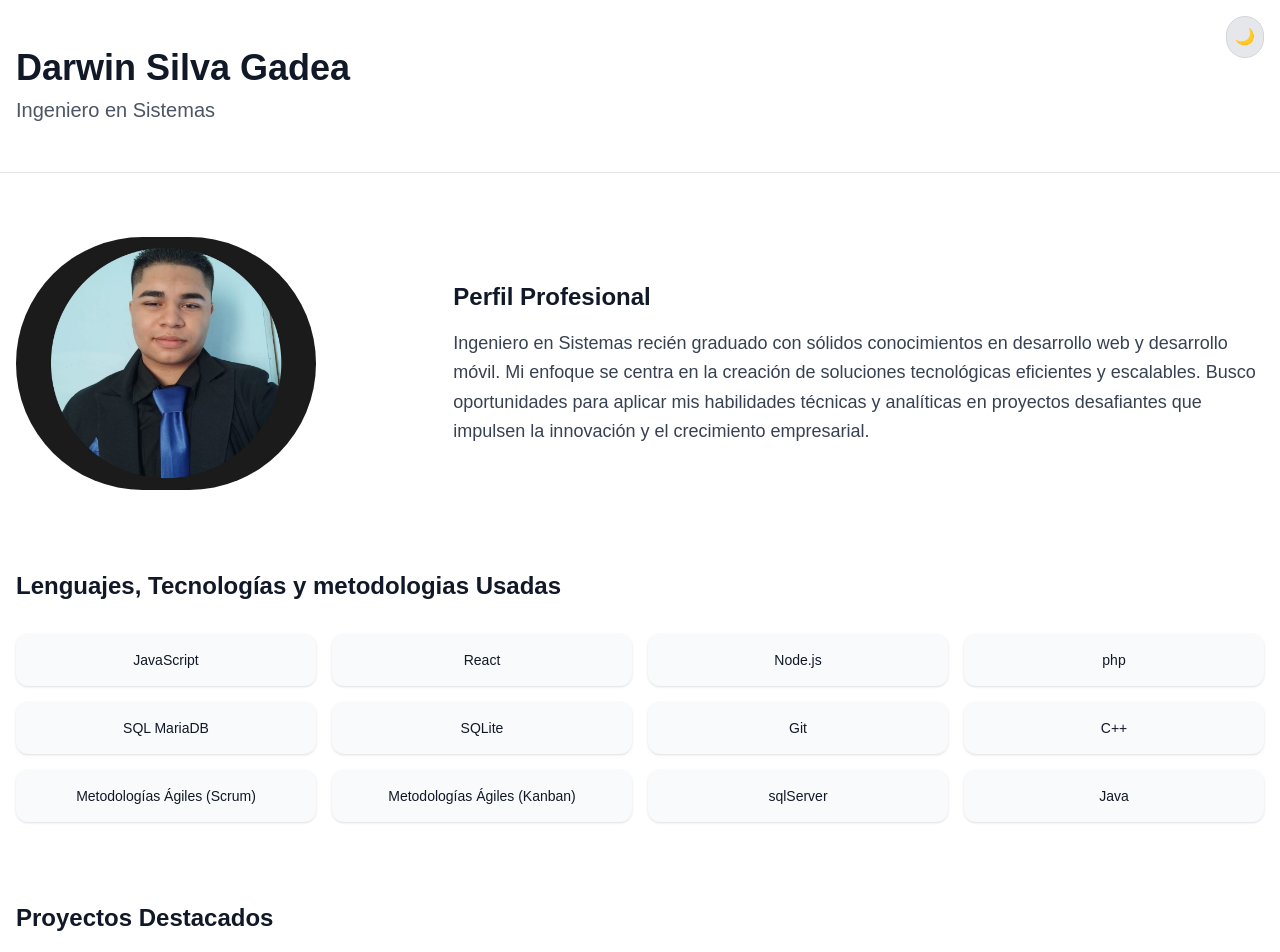
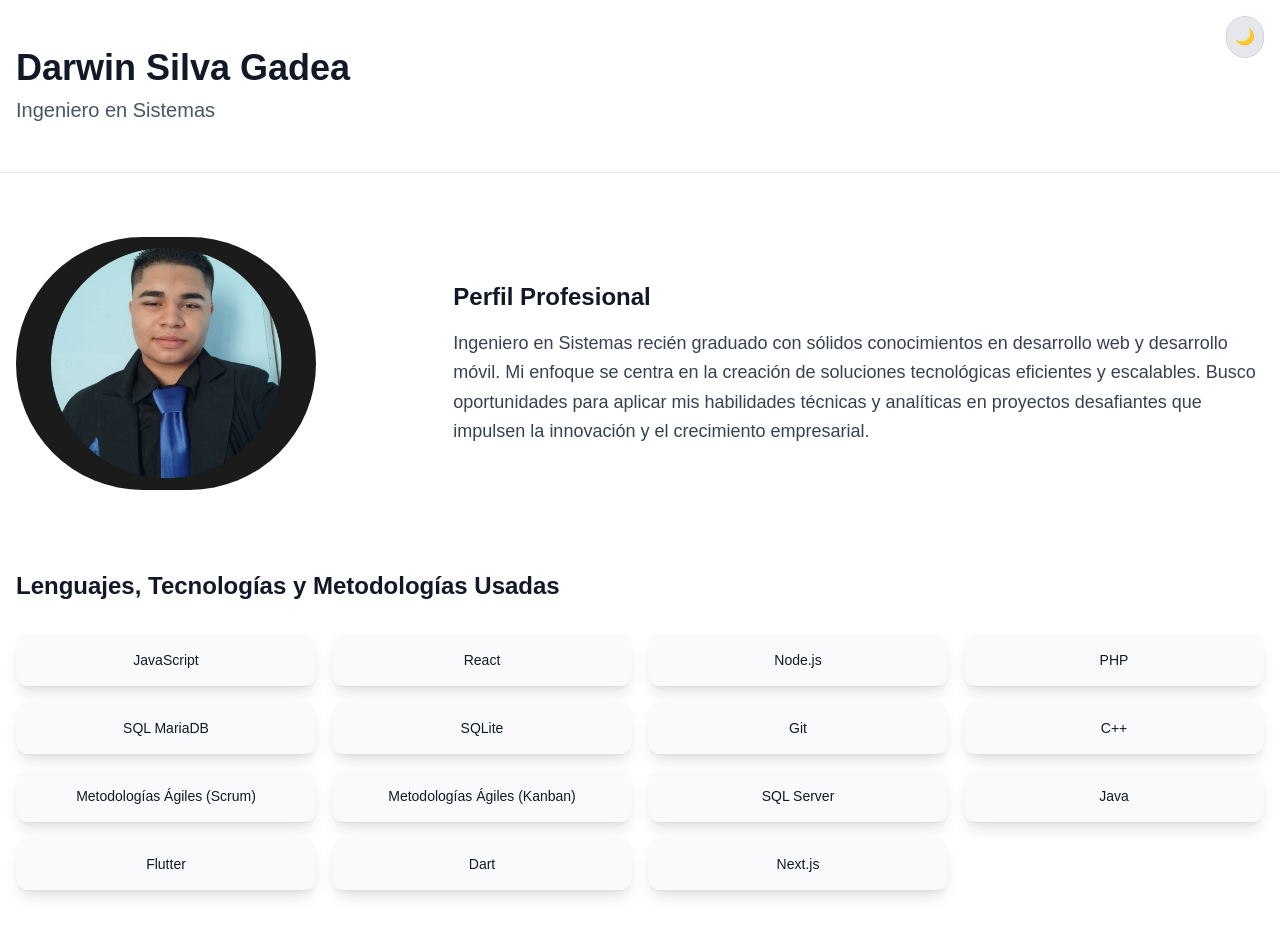
Before and after one commit to Infil505/portafolio, a Next.js app: page / in a window 1280 px wide. Shown: the top 952 px of the page. Built offline with nearby package versions, Linux system fonts and the light colour scheme.

Commit message:
mejora en optimizacion

```diff
--- a/src/app/page.tsx
+++ b/src/app/page.tsx
@@ -4,6 +4,7 @@ import { ExternalLink } from 'lucide-react'
 import Image from "next/image"
 import { SocialLink } from "@/components/ui/social-link"
 import ThemeToggle from "@/components/ui/theme";
+import TechListWithTooltips from "@/components/ui/lista"
 
 
 export default function PortfolioPage() {
@@ -46,31 +47,7 @@ export default function PortfolioPage() {
         </section>
 
         <section className="mb-20">
-          <h2 className="text-2xl font-semibold mb-8 text-gray-900 dark:text-white">
-            Lenguajes, Tecnologías y metodologias Usadas
-          </h2>
-          <div className="grid grid-cols-2 md:grid-cols-4 gap-4">
-            {[
-              "JavaScript",
-              "React",
-              "Node.js",
-              "php",
-              "SQL MariaDB",
-              "SQLite",
-              "Git",
-              "C++",
-              "Metodologías Ágiles (Scrum)",
-              "Metodologías Ágiles (Kanban)",
-              "sqlServer",
-              "Java",
-            ].map((tech) => (
-              <Card key={tech} className="bg-gray-50 dark:bg-gray-800 border-0">
-                <CardContent className="flex items-center justify-center p-4">
-                  <span className="text-sm font-medium text-gray-900 dark:text-gray-100">{tech}</span>
-                </CardContent>
-              </Card>
-            ))}
-          </div>
+          <TechListWithTooltips />
         </section>
 
         <section className="mb-20">
@@ -218,7 +195,7 @@ export default function PortfolioPage() {
               </p>
               <div className="flex flex-wrap gap-4">
                 <SocialLink url="mailto:dsilvagadea@gmail.com" />
-                <SocialLink url="https://www.linkedin.com/in/your-profile" />
+                <SocialLink url="https://www.linkedin.com/in/darwin-silva-52605024b" />
                 <SocialLink url="https://github.com/Infil505" />
               </div>
             </CardContent>
--- /dev/null
+++ b/src/components/ui/lista.tsx
@@ -0,0 +1,66 @@
+"use client";
+
+import React, { useState } from "react";
+
+export default function TechListWithTooltips() {
+  function Tooltip(props: { children: React.ReactNode; text: string }) {
+    const { children, text } = props;
+    const [visible, setVisible] = useState(false);
+
+    return (
+      <div
+        className="relative"
+        onMouseEnter={() => setVisible(true)}
+        onMouseLeave={() => setVisible(false)}
+        onTouchStart={() => setVisible(true)}
+        onTouchEnd={() => setVisible(false)}
+      >
+        {children}
+        {visible && (
+          <div className="absolute bottom-full left-1/2 transform -translate-x-1/2 mb-2 w-full max-w-[90vw] px-2 py-1 text-xs text-white bg-black rounded shadow-lg overflow-hidden">
+            {text}
+          </div>
+        )}
+      </div>
+    );
+  }
+
+  const techData = [
+    { name: "JavaScript", info: "Lenguaje de programación orientado a la web. Lo he utilizado tanto en el desarrollo de backend como en la creación de funcionalidades para el frontend." },
+    { name: "React", info: "Librería para la construcción de interfaces de usuario. La he empleado en varios proyectos para desarrollar las vistas de aplicaciones web interactivas." },
+    { name: "Node.js", info: "Entorno de ejecución para JavaScript en el servidor. Lo he utilizado en proyectos tanto de backend como de frontend." },
+    { name: "PHP", info: "Lenguaje de scripting para desarrollo web. Se ha utilizado en el desarrollo de API REST y en la conexión con bases de datos." },
+    { name: "SQL MariaDB", info: "Sistema de gestión de bases de datos relacional. Lo he utilizado para crear bases de datos y gestionar grandes volúmenes de información." },
+    { name: "SQLite", info: "Base de datos ligera y autocontenida. Se ha empleado en el desarrollo de aplicaciones móviles que requieren una base de datos local." },
+    { name: "Git", info: "Sistema de control de versiones. Lo utilizo para gestionar el historial de mis proyectos y para almacenar el código en GitHub." },
+    { name: "C++", info: "Lenguaje de programación orientado a objetos. Lo he utilizado principalmente en proyectos universitarios para desarrollar aplicaciones de escritorio." },
+    { name: "Metodologías Ágiles (Scrum)", info: "Metodología ágil que he aplicado en equipos de trabajo para mejorar la eficiencia en el desarrollo de proyectos." },
+    { name: "Metodologías Ágiles (Kanban)", info: "Método ágil de gestión visual del trabajo, que he utilizado para organizar y priorizar tareas en algunos de mis proyectos." },
+    { name: "SQL Server", info: "Sistema de gestión de bases de datos desarrollado por Microsoft. Lo he utilizado en la gestión de bases de datos complejas, incluyendo la creación de procedimientos almacenados y triggers." },
+    { name: "Java", info: "Lenguaje de programación orientado a objetos y multiplataforma. Lo he utilizado en diversos proyectos académicos y profesionales." },
+    { name: "Flutter", info: "Framework de código abierto desarrollado por Google para la creación de aplicaciones móviles. Lo he utilizado en el desarrollo de diversas aplicaciones móviles." },
+    { name: "Dart", info: "Lenguaje de programación de código abierto desarrollado por Google. Lo he usado principalmente en proyectos de desarrollo móvil con Flutter." },
+    { name: "Next.js", info: "Framework de JavaScript basado en React para la creación de aplicaciones web y sitios estáticos. Lo he utilizado en proyectos web para mejorar la experiencia de usuario y el rendimiento." },
+  ];
+
+  return (
+    <section className="mb-20">
+      <h2 className="text-2xl font-semibold mb-8 text-gray-900 dark:text-white">
+        Lenguajes, Tecnologías y Metodologías Usadas
+      </h2>
+      <div className="grid grid-cols-2 md:grid-cols-4 gap-4">
+        {techData.map((tech) => (
+          <Tooltip key={tech.name} text={tech.info}>
+            <div className="bg-gray-50 dark:bg-gray-800 border-0 rounded-xl shadow-lg hover:bg-gray-200 dark:hover:bg-gray-700 transition duration-300">
+              <div className="flex items-center justify-center p-4">
+                <span className="text-sm font-medium text-gray-900 dark:text-gray-100">
+                  {tech.name}
+                </span>
+              </div>
+            </div>
+          </Tooltip>
+        ))}
+      </div>
+    </section>
+  );
+}
```
